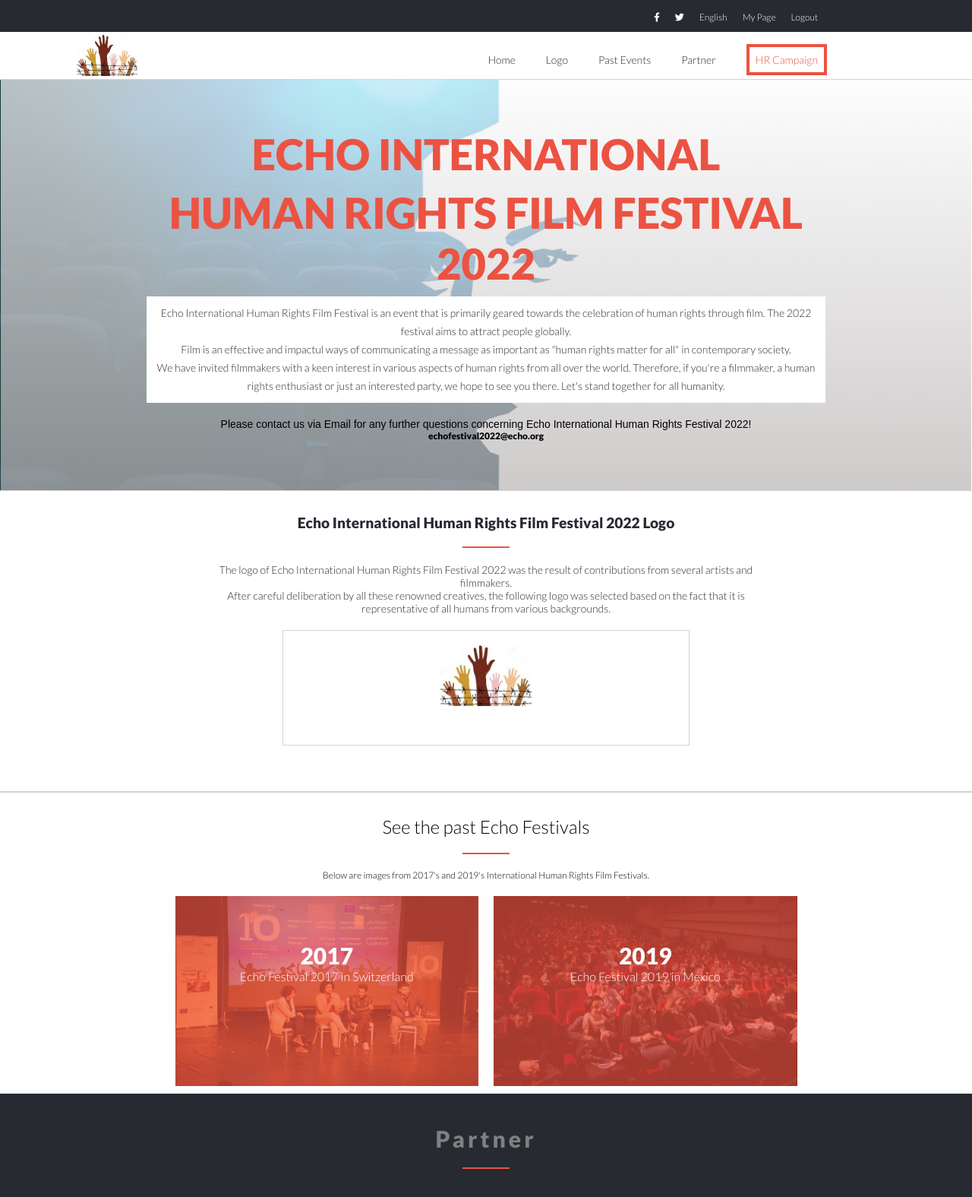
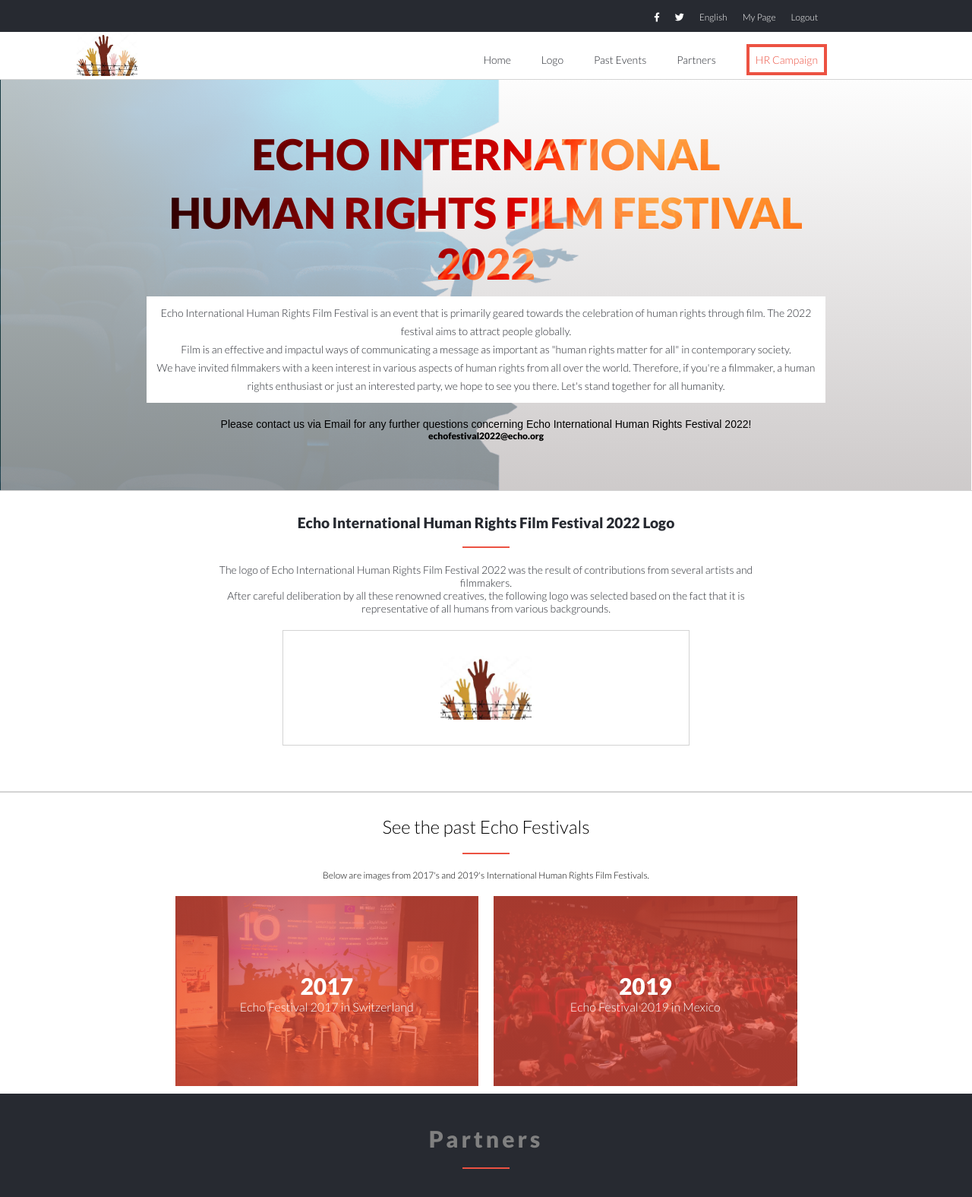
Before and after one commit to trace-kadenyi/Capstone-Project-Human-Rights-Film-Festival, a website: page about.html in a window 1280 px wide. Shown: the top 1575 px of the page at 76% size. Drawn offline with Linux system fonts and the light colour scheme.

Commit message:
Finessed the website: Renamed 'Partner' to 'Partners' Add background color to Home and About headings Modify the positions of a few items Create media query for an extremely small screen (Galaxy Fold)

```diff
--- a/about.html
+++ b/about.html
@@ -37,7 +37,7 @@
                     <li><a href="index.html">Home</a></li>
                     <li><a href="#about-logo-section">Logo</a></li>
                     <li><a href="#past-projects-section">Past Events</a></li>
-                    <li><a href="#partners-section">Partner</a></li>
+                    <li><a href="#partners-section">Partners</a></li>
                     <li class="last-list-item"><a href="#">HR Campaign</a></li>
 
                 </ul>
@@ -96,7 +96,7 @@
 </section>
     <!-- Partners' Section -->
     <section class="partner-sect" id="partners-section">
-        <h2 class="partner-heading">Partner</h2>
+        <h2 class="partner-heading">Partners</h2>
         <hr class="under-line">
         <div class="partner-images-sect">
         <img src="./assets/images/amnesty-int1.png" alt="Amnesty International" />
@@ -127,7 +127,7 @@
                 <li class="menu-options"><a href="index.html">Home</a></li>
                 <li class="menu-options"><a href="#about-logo-section">Logo</a></li>
                 <li class="menu-options"><a href="#past-projects-section">Past Events</a></li>
-                <li class="menu-options"><a href="#partners-section">Partner</a></li>
+                <li class="menu-options"><a href="#partners-section">Partners</a></li>
               </ul>
             </nav>
           </div>
--- a/styles.css
+++ b/styles.css
@@ -12,9 +12,10 @@
 }
 
 .heading-intro {
-  font-size: 25px;
+  font-size: 30px;
   color: #ec5242;
   margin-bottom: 10px;
+  font-weight: 500;
 }
 
 .intro-sect {
@@ -27,6 +28,10 @@
 .intro-sect h2 {
   color: #ec5242;
   font-size: 2rem;
+  background-image: url('./assets/images/3.png');
+  background-size: cover;
+  -webkit-background-clip: text;
+  -webkit-text-fill-color: transparent;
 }
 
 .intro-description {
@@ -304,6 +309,10 @@
 .intro-sect-about h2 {
   color: #ec5242;
   padding-bottom: 10px;
+  background-image: url('./assets/images/3.png');
+  background-size: cover;
+  -webkit-background-clip: text;
+  -webkit-text-fill-color: transparent;
 }
 
 .intro-about {
@@ -344,6 +353,8 @@
   margin: 20px auto 50px;
   justify-content: center;
   min-height: 120px;
+  display: flex;
+  align-items: center;
 }
 
 .email {
@@ -390,7 +401,7 @@
 
 .switzerland-pic h2 {
   font-size: 30px;
-  margin-top: 15%;
+  margin-top: 20%;
 }
 
 .switzerland-pic > * {
@@ -416,7 +427,7 @@
 
 .mexico-pic h2 {
   font-size: 30px;
-  margin-top: 15%;
+  margin-top: 20%;
 }
 
 .mexico-pic > * {
@@ -509,6 +520,10 @@
 
   .header-sect {
     display: none;
+  }
+
+  .heading-intro {
+    font-size: 40px;
   }
 
   .desktop-intro-about {
@@ -608,6 +623,11 @@
 
   .intro-sect h2 {
     font-size: 3.5rem;
+    background-image: url('./assets/images/3.png');
+    background-size: cover;
+    -webkit-background-clip: text;
+    color: #ec5242;
+    -webkit-text-fill-color: transparent;
   }
 
   .intro-description {
@@ -698,6 +718,11 @@
 
   .intro-sect-about h2 {
     font-size: 2.5rem;
+    background-image: url('./assets/images/3.png');
+    background-size: cover;
+    -webkit-background-clip: text;
+    color: #ec5242;
+    -webkit-text-fill-color: transparent;
   }
 
   .second-navbar a:active {
@@ -706,6 +731,12 @@
 
   .about-logo {
     width: 40%;
+    transition: 1s;
+  }
+
+  .about-logo:hover {
+    transform: scale(1.3);
+    margin-top: 30px;
   }
 
   .footer-sect-about p {
@@ -730,8 +761,7 @@
   }
 
   .switzerland-pic h2 {
-    font-size: 30px;
-    margin-top: 15%;
+    margin-top: 25%;
   }
 
   .switzerland-pic > * {
@@ -740,6 +770,7 @@
     flex-direction: column;
     align-items: center;
     justify-content: center;
+    text-align: center;
   }
 
   .mexico-pic {
@@ -756,8 +787,7 @@
   }
 
   .mexico-pic h2 {
-    font-size: 30px;
-    margin-top: 15%;
+    margin-top: 25%;
   }
 
   .mexico-pic > * {
@@ -766,6 +796,7 @@
     flex-direction: column;
     align-items: center;
     justify-content: center;
+    text-align: center;
   }
 }
 
@@ -775,8 +806,17 @@
     padding-right: 10%;
   }
 
+  .heading-intro {
+    font-size: 50px;
+  }
+
   .intro-sect-about h2 {
     font-size: 3.5rem;
+    background-image: url('./assets/images/3.png');
+    background-size: cover;
+    -webkit-background-clip: text;
+    color: #ec5242;
+    -webkit-text-fill-color: transparent;
   }
 
   .program-activities li {
@@ -793,5 +833,10 @@
 
   .intro-sect h2 {
     font-size: 4.5rem;
+    background-image: url('./assets/images/3.png');
+    background-size: cover;
+    -webkit-background-clip: text;
+    color: #ec5242;
+    -webkit-text-fill-color: transparent;
   }
 }
```
Also changed, not shown: index.html (+3 -3 lines), README.md, assets/images/3.png (added).
